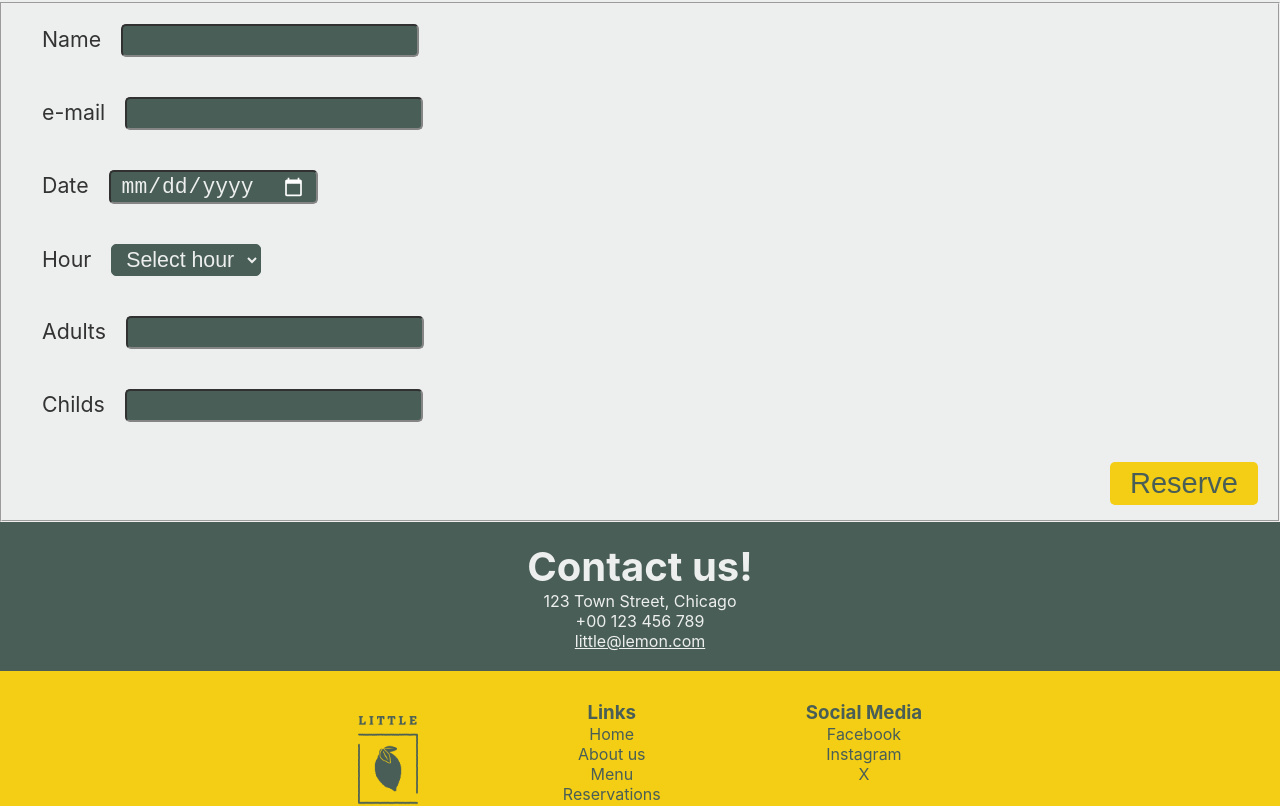
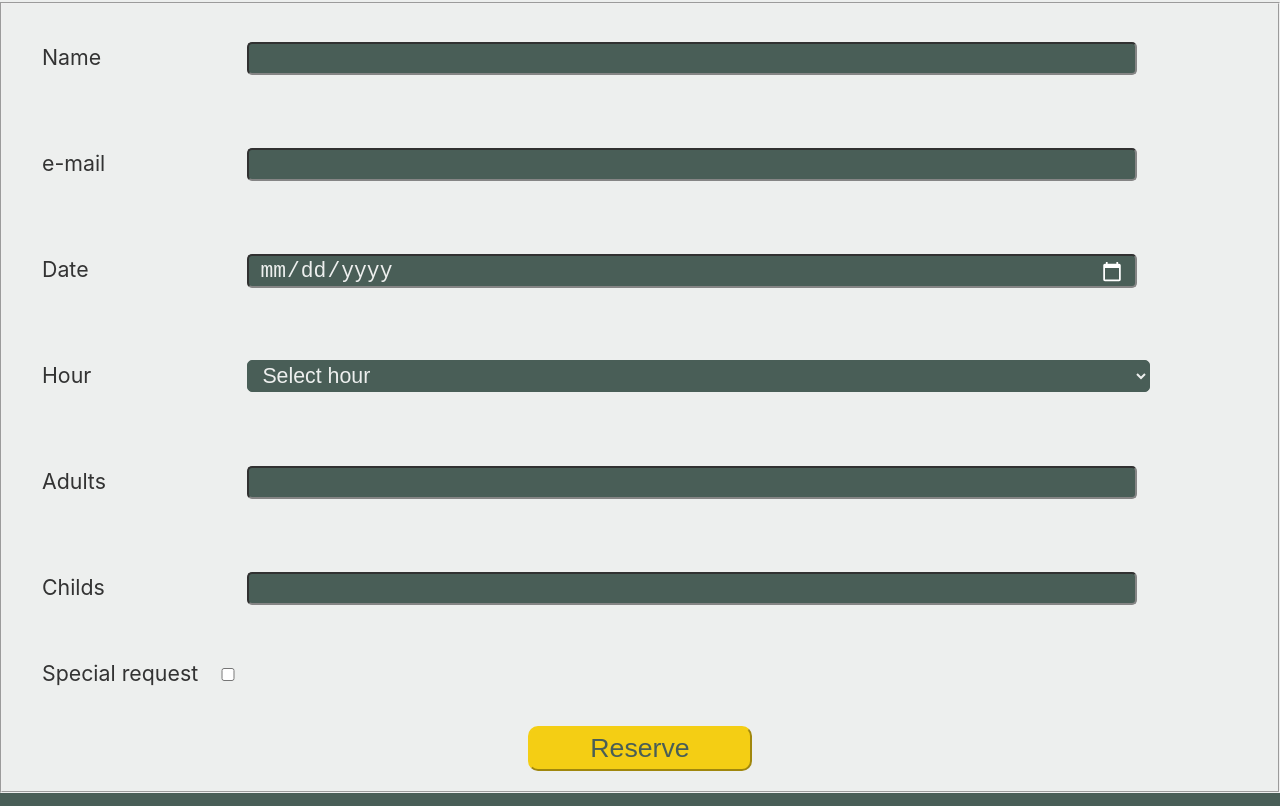
Before and after one commit to hannapaola/LittleLemonCapstone, a React (Create React App) app: page /booking in a window 1280 px wide. Shown: the part 572-1378 px from the top of the page. Built offline with nearby package versions, Linux system fonts and the light colour scheme.

Commit message:
Form functionality

```diff
--- a/src/App.css
+++ b/src/App.css
@@ -154,13 +154,41 @@ button {
   padding: 20px;
 }
 
-.reserveTable input {
+.inputdiv input {
   font-size: 16pt;
   background-color:#495E57;
   color: #EDEFEE;
   border-radius: 5px;
   padding: 2px 10px;
   color-scheme: dark;
+  width: 70%;
+}
+
+.inputdiv label {
+  width: 15%;
+  min-width: 100px;
+  display: inline-block;
+}
+
+.longlabel {
+  width: 150px;
+}
+
+.checkbox {
+  width: 20px;
+}
+
+.requestbox{
+  font-size: 16pt;
+  background-color:#495E57;
+  color: #EDEFEE;
+  border-radius: 5px;
+  padding: 2px 10px;
+  color-scheme: dark;
+  margin-top: -50px;
+  margin-left: 20px;
+  height: 80px;
+  width: 87%;
 }
 
 .reserveTable select {
@@ -170,14 +198,20 @@ button {
   border-radius: 5px;
   border-color: #495E57;
   padding: 2px 10px;
+  width: 73%;
 }
 
 input.submitButton {
-  font-size: 18pt;
+  font-size: 20pt;
   color: #495E57;
   background-color: #F4CE14;
   border-color: #F4CE14;
-  padding: 5px 20px;
+  padding: 5px 60px;
+  border-radius: 10px;
+}
+
+.divSubmitButton {
+  text-align: center;
 }
 
 .confirmation{
--- a/src/App.js
+++ b/src/App.js
@@ -3,25 +3,35 @@ import Nav from './components/Nav';
 import Header from './components/Header';
 import Booking from './components/Booking';
 import Confirmation from './components/Confirmation';
-// import Main from './components/Main';
 import ContactUs from './components/ContactUs';
 import Footer from './components/Footer';
 
-import { BrowserRouter, Routes, Route } from 'react-router-dom';
+import { Routes, Route, useNavigate } from 'react-router-dom';
 
 function App() {
+
+  const submitAPI = function(formData){
+    return true;
+  }
+
+  const navigate = useNavigate();
+
+  function submitForm(formData){
+    if (submitAPI(formData)){
+      navigate("/confirmation");
+    }
+  }
+
   return (
     <main>
-      <BrowserRouter>
       <Nav />
       <Routes>
           <Route path="/" element={<Header />}/>
-                 <Route path="/booking" element={<Booking />}/>
+          <Route path="/booking" element={<Booking SubmitForm={submitForm}/>}/>
           <Route path="/confirmation" element={<Confirmation />}/>
       </Routes>
       <ContactUs />
       <Footer />
-      </BrowserRouter>
     </main>
 );
 }
--- a/src/components/Booking.js
+++ b/src/components/Booking.js
@@ -2,13 +2,13 @@ import React from "react";
 import BookingForm from "../components/BookingForm"
 import tables from "../images/mediterraneanTables.jpeg"
 
-const Booking = () =>{
+const Booking = (props) =>{
     return (
-        <div className="mainpage">
+        <div className="bookingpage">
             <div className="reservationBanner">
                 <img className="bannerImage" src={tables} alt="Mediterranean tables" width="100%"/>
             </div>
-            <BookingForm />
+            <BookingForm SubmitForm={props.SubmitForm}/>
         </div>
     );
 }
--- a/src/components/BookingForm.js
+++ b/src/components/BookingForm.js
@@ -1,5 +1,4 @@
 import React, { useState } from "react";
-import { Link } from "react-router-dom";
 
 const BookingForm = (props) =>{
     const [name, setName] = useState("");
@@ -8,19 +7,28 @@ const BookingForm = (props) =>{
     const [hour, setHour] = useState("");
     const [adults, setAdults] = useState("");
     const [childs, setChilds] = useState("");
-    // const [special, setSpecial] = useState("");
-    // const [request, setRequest] = useState("");
+    const [special, setSpecial] = useState(false);
+    const [request, setRequest] = useState("");
 
     const hours = ["14:00", "14:30", "15:00", "15:30", "16:00", "16:30", "17:00", "17:30", "18:00", "18:30", "19:00", "19:30", "20:00"]
 
-    const handleChange = (e) => {
-        setDate(e);
-        // props.dispatch(e);
+    const handleCheckboxChange = (event) => {
+        setSpecial(event.target.checked);
+    };
+
+    const handleSubmit = (e) => {
+        e.preventDefault ();
+        props.SubmitForm(e);
     }
 
-    const handleSubmit = (e) => {
-        e.PreventDefault();
-        // props.SubmitForm(e);
+    const specialBox = () => {
+        if (special)
+            return (
+            <div>
+                <input className="requestbox" id="requestDescription" value={request} onChange={(e)=>setRequest(e.target.value)}/>
+            </div>
+            )
+        return null;
     }
 
     return (
@@ -28,42 +36,43 @@ const BookingForm = (props) =>{
             <h1>Table reservation</h1>
             <form onSubmit={handleSubmit}>
                 <fieldset>
-                    <div>
+                    <div className="inputdiv">
                         <label htmlFor="nameSelection">Name</label>
                         <input id="nameSelection" value={name} onChange={(e)=>setName(e.target.value)} required/>
                     </div>
-                    <div>
+                    <div className="inputdiv">
                         <label htmlFor="emailSelection">e-mail</label>
                         <input id="emailSelection" value={email} onChange={(e)=>setEmail(e.target.value)} type="email" required/>
                     </div>
-                    <div>
+                    <div className="inputdiv">
                         <label htmlFor="dateSelection">Date</label>
-                        <input id="dateSelection" value={date} onChange={(e)=>handleChange(e.target.value)}
+                        <input id="dateSelection" value={date} onChange={(e)=>setDate(e.target.value)}
                             type="date" required />
                     </div>
-                    <div>
+                    <div className="inputdiv">
                         <label htmlFor="hourSelection">Hour</label>
                         <select id="hourSelection" value={hour} onChange={(e)=>setHour(e.target.value)}>
                             <option value="">Select hour</option>
                             {
                                 hours.map( (s) => ( <option key={s}>{s}</option> ) )
-                                // props.availableTimes.availableTimes.map(availableTimes => {return <option key={availableItems}>availableItems</option>})
                             }
                         </select>
                     </div>
-                    <div>
-                    <label htmlFor="adultsSelection">Adults</label>
+                    <div className="inputdiv">
+                        <label htmlFor="adultsSelection">Adults</label>
                         <input id="adultsSelection" min="1" value={adults} onChange={(e)=>setAdults(e.target.value)}/>
                     </div>
-                    <div>
-                    <label htmlFor="childsSelection">Childs</label>
+                    <div className="inputdiv">
+                        <label htmlFor="childsSelection">Childs</label>
                         <input id="childsSelection" min="0" value={childs} onChange={(e)=>setChilds(e.target.value)}/>
                     </div>
                     <div>
-                        {/* <input className="submitButton" aria-label="On Click" type="submit" value={"Reserve"}/> */}
-                        <Link to="/confirmation">
-                            <button className="submitButton">Reserve</button>
-                        </Link>
+                        <label className="longlabel" htmlFor="requestSelection">Special request</label>
+                        <input className="checkbox" id="requestSelection" type="checkbox" name="request" value={special} onChange={handleCheckboxChange}></input>
+                    </div>
+                    {specialBox()}
+                    <div className="divSubmitButton">
+                        <input className="submitButton" aria-label="On Click" type="submit" value={"Reserve"}/>
                     </div>
                 </fieldset>
             </form>
--- a/src/index.js
+++ b/src/index.js
@@ -3,6 +3,7 @@ import ReactDOM from 'react-dom/client';
 import './index.css';
 import App from './App';
 import reportWebVitals from './reportWebVitals';
+import { BrowserRouter } from 'react-router-dom';
 
 const root = ReactDOM.createRoot(document.getElementById('root'));
 root.render(
@@ -13,7 +14,9 @@ root.render(
   <meta name="og:image" content=""/>
   */
   <React.StrictMode>
-    <App />
+    <BrowserRouter>
+      <App />
+    </BrowserRouter>
   </React.StrictMode>
 );
 
```
Lines whose indentation alone changed are shown as unchanged.
